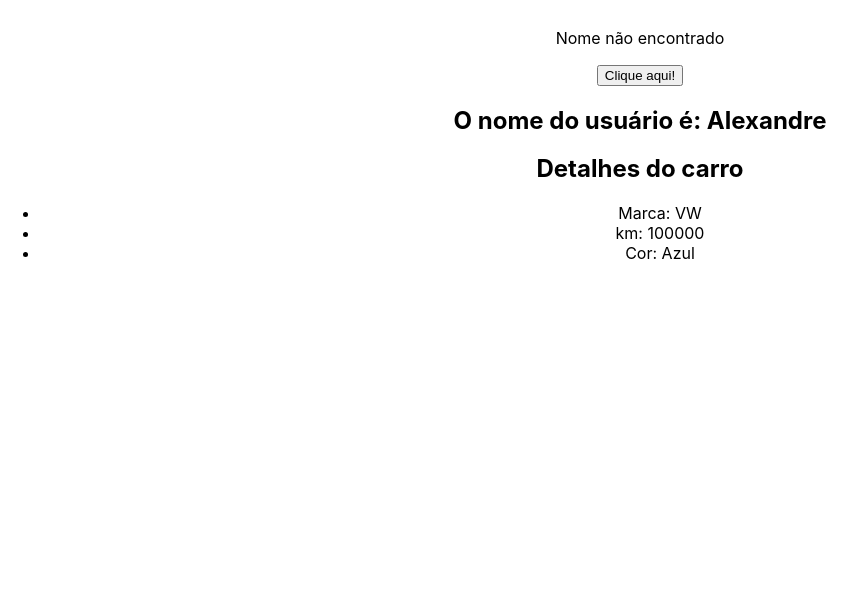
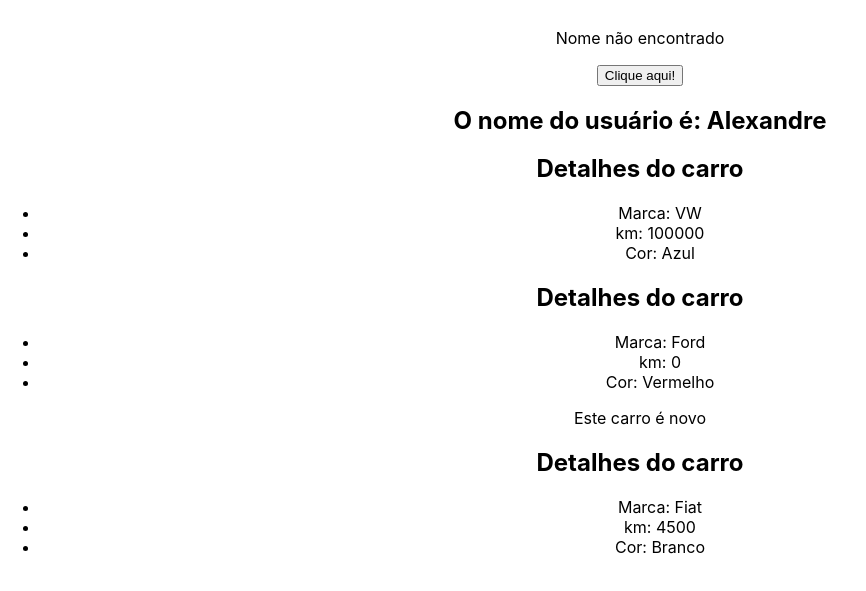
Before and after one commit to xandaosilva/curso-reactjs, a React (Create React App) app in the folder 3_avancado/avancado/: page / in a window 1280 px wide. Shown: the part 1438-2029 px from the top of the page, without its empty margins (0-866 px from the left). Built offline with nearby package versions, Linux system fonts and the light colour scheme.

Commit message:
Reaproveitamento de components

```diff
--- a/3_avancado/avancado/src/App.js
+++ b/3_avancado/avancado/src/App.js
@@ -25,8 +25,10 @@
       <ConditionalRender />
       {/* Props */}
       <ShowUserName name="Alexandre"/>
-      {/* Destructuring */}
-      <CarDetails brand="VW" km={100000} color="Azul"/>
+      {/* Destructuring e reaproveitamento*/}
+      <CarDetails brand="VW" km={100000} color="Azul" newCar={false}/>
+      <CarDetails brand="Ford" km={0} color="Vermelho" newCar={true}/>
+      <CarDetails brand="Fiat" km={4500} color="Branco" newCar={false}/>
     </div>
   );
 }
--- a/3_avancado/avancado/src/components/CarDetails.js
+++ b/3_avancado/avancado/src/components/CarDetails.js
@@ -1,6 +1,6 @@
 import React from 'react'
 
-const CarDetails = ({brand, km, color}) => {
+const CarDetails = ({brand, km, color, newCar}) => {
     return (
         <div>
             <h2>Detalhes do carro</h2>
@@ -9,6 +9,7 @@
                 <li>km: {km}</li>
                 <li>Cor: {color}</li>
             </ul>
+            {newCar && <p>Este carro é novo</p>}
         </div>
     )
 }
```
